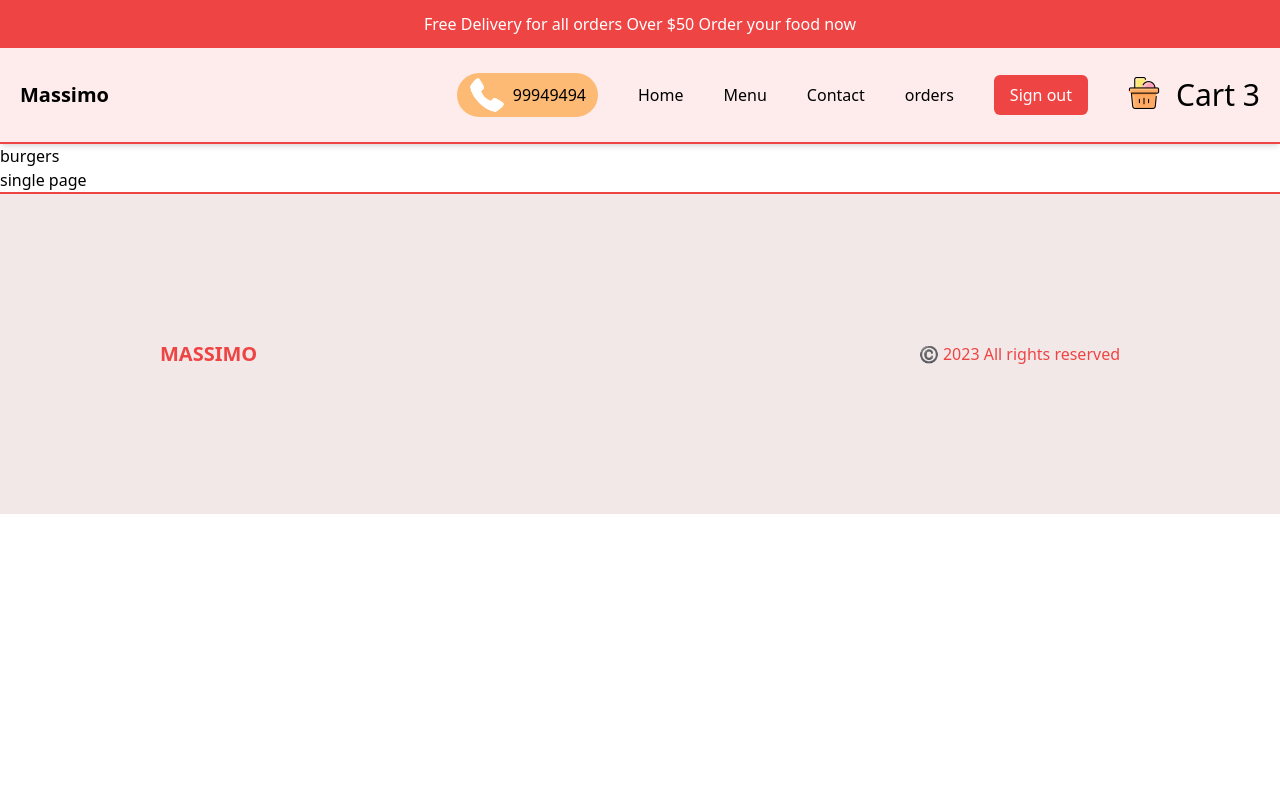
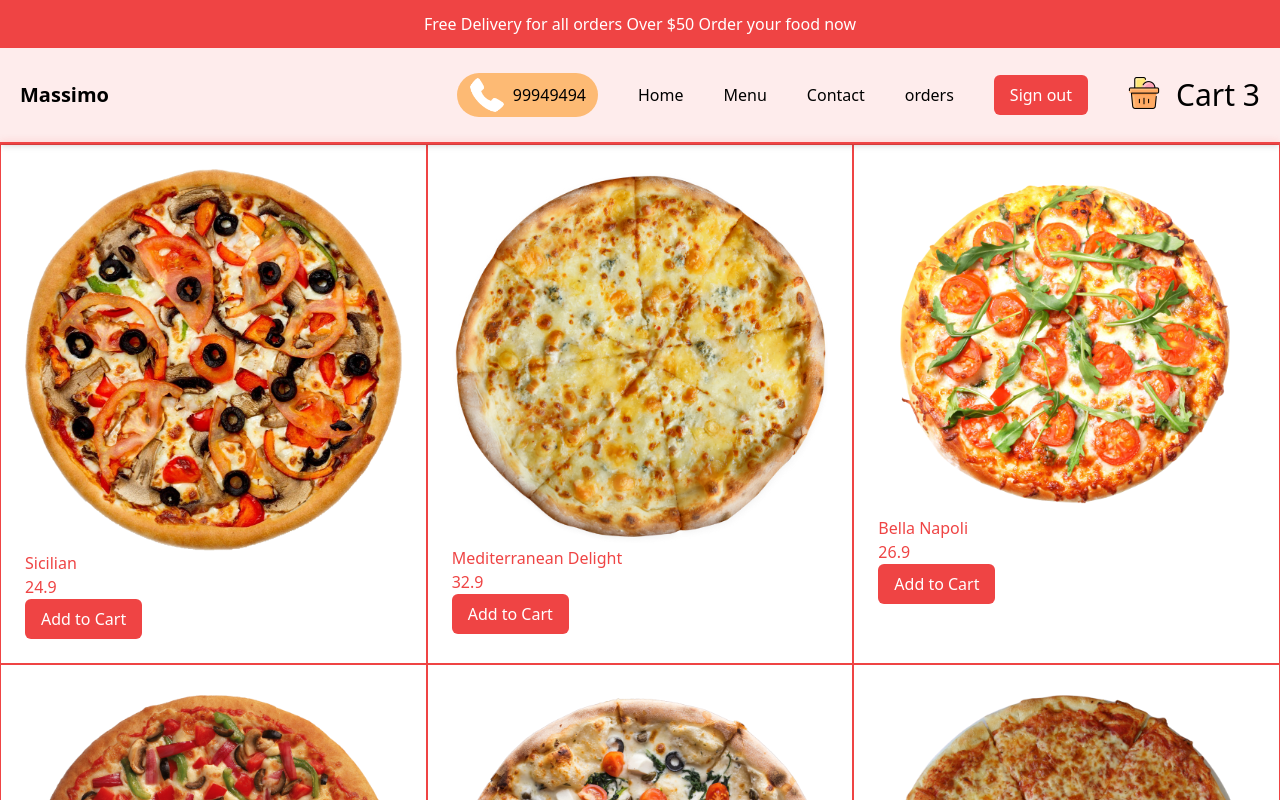
Before and after one commit to salmansheri/restaurent, a SvelteKit app: page /menu/burgers in a window 1280 px wide. Shown: the top 800 px of the page. Built offline with nearby package versions, Linux system fonts and the light colour scheme.

Commit message:
complete menu page

```diff
--- a/src/routes/+layout.svelte
+++ b/src/routes/+layout.svelte
@@ -1,9 +1,16 @@
 <script lang="ts">
+	import Github from '$lib/images/github.svg';
 	import Footer from '../components/Footer.svelte';
 	import Header from '../components/Header.svelte';
 	import Notification from '../components/Notification.svelte';
 	import './styles.css';
 </script>
+
+<svelte:head>
+	<title>Restaurent - by salman sheriff</title>
+	<meta name="description" content="Restaurent Website" />
+	<link rel="icon" href={Github} />
+</svelte:head>
 
 <div class="app">
 	<Notification />
--- a/src/routes/+page.svelte
+++ b/src/routes/+page.svelte
@@ -2,11 +2,14 @@
 	import FeaturedItems from './FeaturedItems.svelte';
 	import Offer from './Offer.svelte';
 	import Slider from './Slider.svelte';
+	import Logo from '$lib/images/svelte-logo.svg';
+	import Github from '$lib/images/github.svg';
 </script>
 
 <svelte:head>
 	<title>Restaurent - by salman sheriff</title>
 	<meta name="description" content="Restaurent Website" />
+	<link rel="icon" href={Github} />
 </svelte:head>
 
 <section>
--- a/src/routes/menu/[category]/+page.svelte
+++ b/src/routes/menu/[category]/+page.svelte
@@ -1,8 +1,17 @@
 <script lang="ts">
+	import { pizzas } from '../../../data';
 	import type { PageData } from './$types';
-
+	import PizzaCard from './PizzaCard.svelte';
 	export let data: PageData;
 </script>
 
-<h1>{data.category}</h1>
-<h1>single page</h1>
+<svelte:head>
+	<title>{data.category}</title>
+	<meta name="description" />
+</svelte:head>
+
+<section class="grid grid-cols-1 md:grid-cols-2 lg:grid-cols-3 text-red-500">
+	{#each pizzas as pizza}
+		<PizzaCard {pizza} />
+	{/each}
+</section>
--- a/src/routes/menu/[category]/+page.ts
+++ b/src/routes/menu/[category]/+page.ts
@@ -1,7 +1,5 @@
 import type { PageLoad } from './$types';
 
 export const load: PageLoad = ({ params }: { params: { category: string } }) => {
-	return {
-		category: params.category
-	};
+	return params;
 };
--- /dev/null
+++ b/src/routes/menu/[category]/Buttoni.svelte
@@ -0,0 +1,24 @@
+<script lang="ts">
+	import { twMerge } from 'tailwind-merge';
+
+	export let styleClass: string = '';
+	export let onClick: () => void = () => {};
+	export let secondary: boolean = false;
+	export let disabled: boolean = false;
+
+	import Button from '../../../components/Button.svelte';
+</script>
+
+<button
+	on:click={onClick}
+	{disabled}
+	class={twMerge(
+		'px-4 py-2 inline-flex items-center justify-center rounded-md hover:bg-opacity-80 transition-all ease-in',
+		secondary
+			? 'bg-transparent border-2 border-red-500 text-black'
+			: 'bg-red-500 border-none text-white',
+		styleClass
+	)}
+>
+	<slot />
+</button>
--- /dev/null
+++ b/src/routes/menu/[category]/PizzaCard.svelte
@@ -0,0 +1,25 @@
+<script lang="ts">
+	import type { Product } from '../../../data';
+	import FeaturedItems from '../../FeaturedItems.svelte';
+	import Buttoni from './Buttoni.svelte';
+
+	export let pizza: Product;
+</script>
+
+<a href={`/product/${pizza.id}`} class="border border-red-500 full p-6">
+	<section class="">
+		<!-- image container  -->
+		{#if pizza.img}
+			<div>
+				<img src={pizza.img} alt={pizza.title} class="w-full h-full" />
+			</div>
+		{/if}
+		<!-- text container  -->
+		<div>
+			<h1>{pizza.title}</h1>
+			<h2>{pizza.price}</h2>
+			<Buttoni>Add to Cart</Buttoni>
+		</div>
+		<div />
+	</section>
+</a>
```
